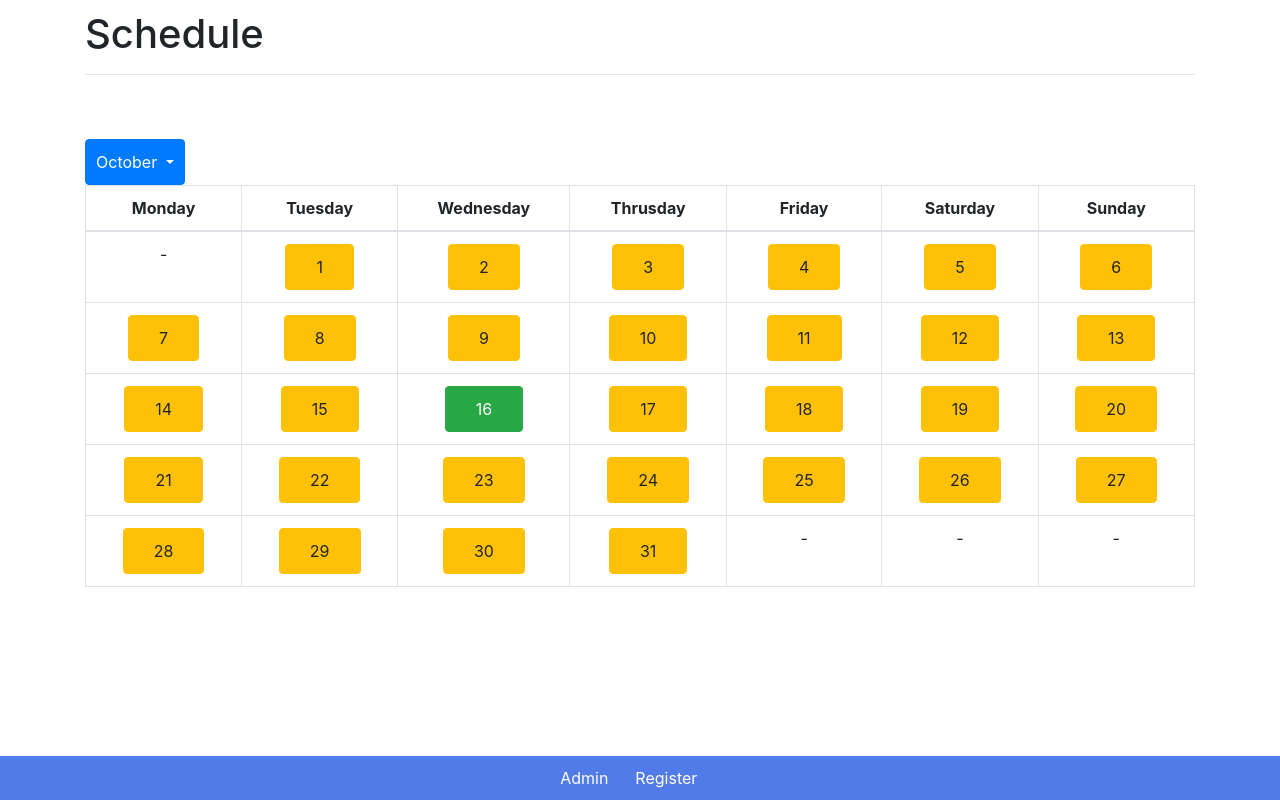
After one commit to saurabh69912162/Creatosaurus, a Django app: page /schedule-this-month/ in a window 1280 px wide. The commit adds this page. Run offline with Django 3.2, Linux system fonts and the light colour scheme; some libraries are stand-ins or nearby versions.

Commit message:
19-10-2019

```diff
--- a/base/accounts/templates/accounts/base.html
+++ b/base/accounts/templates/accounts/base.html
@@ -48,14 +48,14 @@
 {%if request.user.is_authenticated%}
 <div class="footer" >
 
-<span><a style="text-decoration:none;color:white;"  href="/profile" >Home</a></span>&nbsp;&nbsp;&nbsp;&nbsp;&nbsp;
-    <span><a style="text-decoration:none;color:white;"  href="/logout" >Logout</a></span>&nbsp;&nbsp;&nbsp;&nbsp;&nbsp;
-<span><a style="text-decoration:none;color:white;"  href="/admin" >admin</a></span>&nbsp;&nbsp;&nbsp;&nbsp;&nbsp;
-<span><a style="text-decoration:none;color:white;"  href="/profile/edit" >edit</a></span>&nbsp;&nbsp;&nbsp;&nbsp;&nbsp;
-<span><a style="text-decoration:none;color:white;"  href="/profile/details" >Edit Details</a></span>&nbsp;&nbsp;&nbsp;&nbsp;&nbsp;
-<span><a style="text-decoration:none;color:white;"  href="/email" >email</a></span>&nbsp;&nbsp;&nbsp;&nbsp;&nbsp;
-<span><a style="text-decoration:none;color:white;"  href="/password" >Change password</a></span>&nbsp;&nbsp;&nbsp;&nbsp;&nbsp;
-<span><a style="text-decoration:none;color:white;"  href="/configure" >Configure Accounts</a></span>
+    <span><a style="text-decoration:none;color:white;padding:5px"  href="/profile" >Home</a></span>&nbsp;&nbsp;&nbsp;&nbsp;&nbsp;
+    <span><a style="text-decoration:none;color:white;padding:5px"  href="/profile/edit" >edit</a></span>&nbsp;&nbsp;&nbsp;&nbsp;&nbsp;
+    <span><a style="text-decoration:none;color:white;padding:5px"  href="/profile/details" >Edit Details</a></span>&nbsp;&nbsp;&nbsp;&nbsp;&nbsp;
+    <span><a style="text-decoration:none;color:white;padding:5px"  href="/password" >Change password</a></span>&nbsp;&nbsp;&nbsp;&nbsp;&nbsp;
+    <span><a style="text-decoration:none;color:white;padding:5px"  href="/configure" >Configure Accounts </a></span>
+    <span><a style="text-decoration:none;color:white;padding:5px"  href="/schedule-this-month" >Schedule</a></span>&nbsp;&nbsp;&nbsp;&nbsp;&nbsp;
+    <span><a style="text-decoration:none;color:white;padding:5px"  href="/admin" >admin</a></span>&nbsp;&nbsp;&nbsp;&nbsp;&nbsp;
+    <span><a style="text-decoration:none;color:white;padding:5px"  href="/logout" >Logout</a></span>&nbsp;&nbsp;&nbsp;&nbsp;&nbsp;
 
 </div>
 
--- a/base/accounts/templates/accounts/configure.html
+++ b/base/accounts/templates/accounts/configure.html
@@ -42,7 +42,7 @@
   <div class="column" >
 <h4 style="margin:10px">Configure Accounts</h4>
       <div class="well" style="margin:10px">
-          <a href="/lol/">
+          <a href="/connect/" style="text-decoration: none;">
           <img src="https://image.flaticon.com/icons/svg/148/148764.svg" alt="Avatar" style="width:25px; border-radius: 50%;"> Add Account
               </a>
       </div>
--- a/base/accounts/templates/accounts/lol.html
+++ b/base/accounts/templates/accounts/lol.html
@@ -15,7 +15,11 @@
 </div>
 
 </div>
-
+      <div class="well" style="margin:10px">
+          <a href="/configure/" style="text-decoration: none;">
+          <img src="https://image.flaticon.com/icons/svg/149/149668.svg" alt="Avatar" style="width:25px; border-radius:50%;"> Back to Configure
+              </a>
+      </div>
     <br>
 
 
--- /dev/null
+++ b/base/accounts/templates/accounts/schedule.html
@@ -0,0 +1,75 @@
+{% extends 'accounts/base.html' %}
+{% block content %}
+
+
+<div class="container" style="padding-top:10px">
+    <h1>Schedule</h1>
+    <hr>
+</div>
+
+
+<div class="container" >
+    <br><br>
+
+
+    <div class="dropdown">
+
+        <button type="button" class="btn btn-primary dropdown-toggle" style="padding:10px;" data-toggle="dropdown">
+    {{month}}
+  </button>
+  <div class="dropdown-menu" style="text-align:center">
+{%for x in arr %}
+
+      {% if x == month %}
+      <a class="dropdown-item" href="/schedule-this-month"><h4 style="text-align:center">{{x}}</h4></a>
+      {% else %}
+      <a class="dropdown-item" href="/schedule-for-{{x}}"><h4 style="text-align:center">{{x}}</h4></a>
+      {%endif%}
+
+      {% endfor %}
+  </div>
+</div>
+
+
+  <table class="table table-bordered" style="text-align:center">
+    <thead>
+      <tr>
+        <th>Monday</th>
+        <th>Tuesday</th>
+        <th>Wednesday</th>
+        <th>Thrusday</th>
+        <th>Friday</th>
+        <th>Saturday</th>
+        <th>Sunday</th>
+      </tr>
+    </thead>
+    <tbody>
+    {% for x in obj1%}
+    <tr>
+        {% for y in x %}
+
+        {% if y == 0 %}
+        <td>-</td>
+        {% elif y == d %}
+
+        <td><button class="btn btn-success" data-toggle="tooltip" data-placement="top" title="Today's Day, @{{request.user.username}}" style="padding-top:10px;padding-bottom:10px;padding-right:30px;padding-left:30px">{{y}}
+        </button></td>
+        {%else%}
+        <td>
+
+            <button class="btn btn-warning" style="padding-top:10px;padding-bottom:10px;padding-right:30px;padding-left:30px">{{y}}
+            </button>
+        </td>
+        {%endif%}
+
+        {% endfor %}
+    </tr>
+    {% endfor %}
+
+    </tbody>
+  </table>
+</div>
+
+
+
+{% endblock %}
--- a/base/accounts/views.py
+++ b/base/accounts/views.py
@@ -260,14 +260,9 @@ def timed_job():
 
 from django.conf import settings
 
-def connect(request):
-    if request.user.is_authenticated:
-        return render(request, 'accounts/connect-accounts.html',{})
-    else:
-        return redirect('/')
 
 
-def lol(request):
+def connect(request):
     lmao = SocialAccount.objects.filter(user=request.user.id)
     data = user_connection_data.objects.get(username=request.user.id)
     connection_count = SocialAccount.objects.filter(user=request.user.id).count()
@@ -275,6 +270,15 @@ def lol(request):
     return render(request, 'accounts/lol.html',{'lmao':lmao,'data':data,'connection_count':connection_count,})
 
 
+def long_live_facebook(existing_token):
+    import facebook
+    lol = existing_token
+    graph = facebook.GraphAPI(lol)
+    app_id = '1990551177704465'
+    app_secret = '38942534de2eeb787551d1cf9d1d0dac'
+    extended_token = graph.extend_access_token(app_id, app_secret)
+    final = extended_token['access_token']
+    return final
 
 def facebookconfigure(requset):
 
@@ -320,6 +324,7 @@ def configure(request):
                 obj_create.provider = 'facebook'
                 obj_create.account_token = SocialToken.objects.get(id=obj[3])
                 obj_create.access_token = obj[1]
+                obj_create.long_token = long_live_facebook(obj[1])
                 obj_create.extra_data = SocialAccount.objects.get(user=request.user.id,id=obj[3]).extra_data
                 obj_create.access_expiry = SocialToken.objects.get(id=obj[3]).expires_at
                 obj_create.account_name = obj[2]
@@ -492,3 +497,31 @@ def configure(request):
     return render(request, 'accounts/configure.html', {'account':account,'not_selected':not_selected,
                                                        'selected':selected,'error_connected':error_connected,
                                                        'pack_error':pack_error,})
+
+
+import calendar
+from datetime import date
+
+def schedule(request):
+    obj = date.today()
+    arr = []
+    d = obj.strftime("%d")
+    m = obj.strftime("%m")
+    y = obj.strftime("%Y")
+    obj1 = calendar.monthcalendar(int(y), int(m))
+    month = calendar.month_name[int(m)]
+    for x in range(1,13):
+        arr.append(calendar.month_name[x])
+
+
+    return render(request, 'accounts/schedule.html', {'obj1':obj1,'month':month,'arr':arr,'d':int(d)})
+
+
+def schedule_for(request, month):
+    obj = date.today()
+    m = obj.strftime("%m")
+    month_calc = calendar.month_name[int(m)]
+    if month_calc == month:
+        return redirect('/schrdule-this-month')
+    else:
+        return HttpResponse(month)
--- a/base/customusermodel/urls.py
+++ b/base/customusermodel/urls.py
@@ -13,12 +13,15 @@ urlpatterns = [
     path('', login_view),
     path('connect/',connect),
     path('configure/',configure),
-    path('lol/',lol),
     path('facebook-configure/',facebookconfigure),
     url('^accounts/', include('allauth.urls')),
     path('logout/', logout_view),
     url(r'^password/$', change_password, name='change_password'),
     url(r'^profile/edit$', edit_profile),
+    path('schedule-this-month/', schedule),
+    path('schedule-for-<str:month>/',schedule_for, name="schedule_for"),
+
+
     #url(r'^profile/business$', edit_business),
     #url(r'^profile/creator', edit_creator),
     url(r'^profile/details', edit_me),
```
